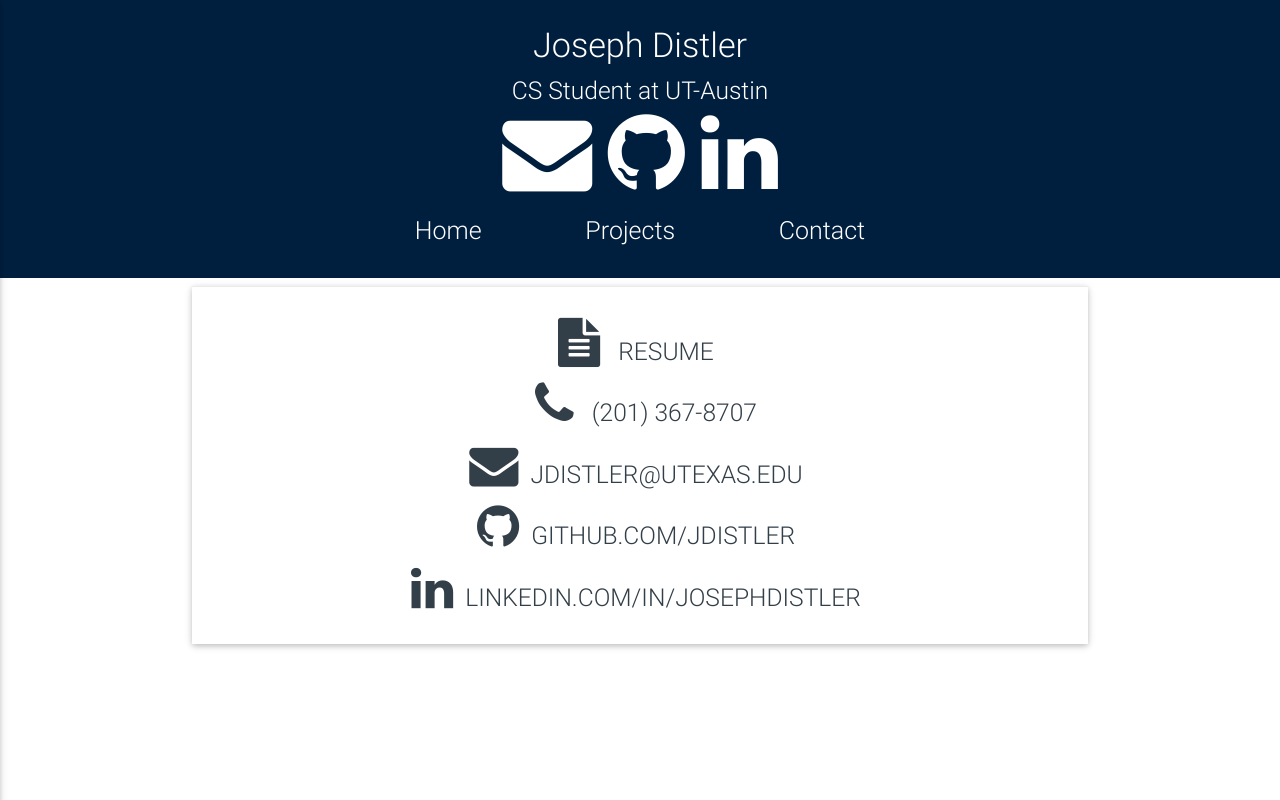
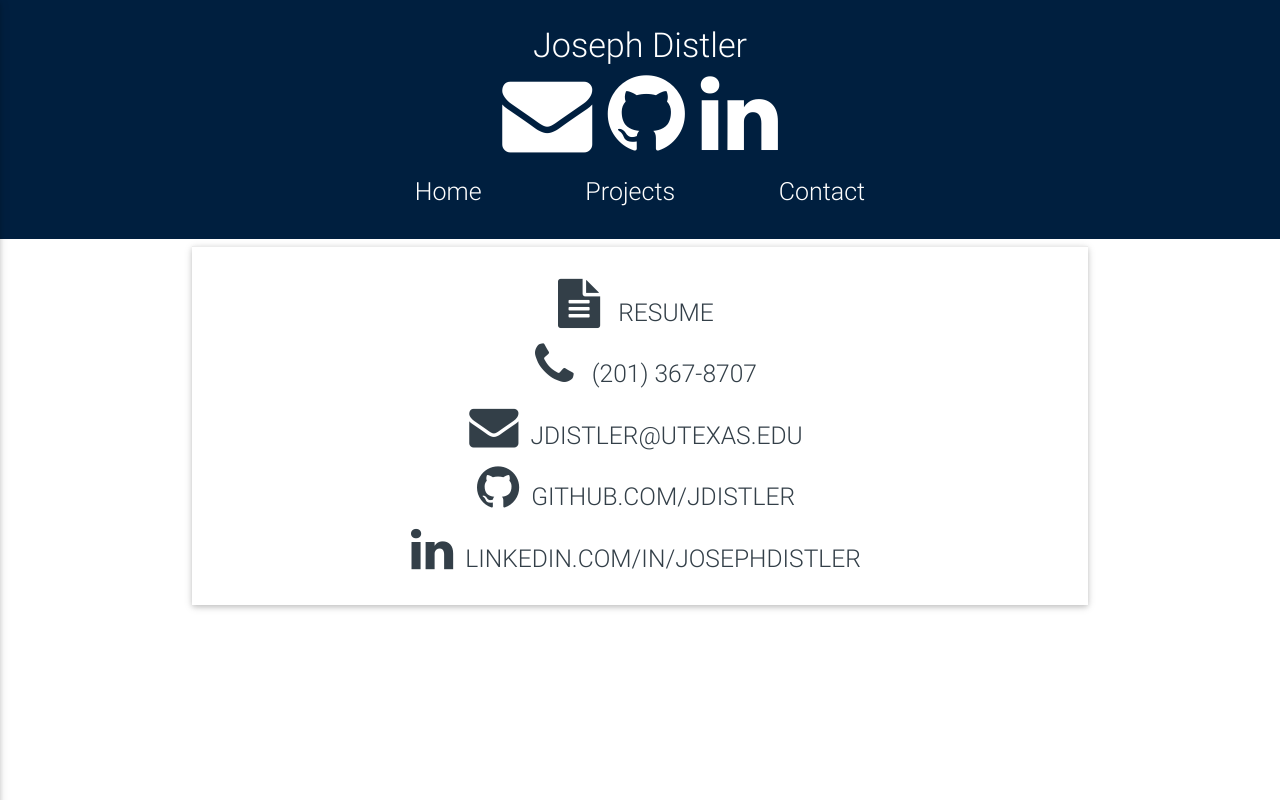
Before and after one commit to jdistler/jdistler.github.io, a plain HTML site: page contact.html in a window 1280 px wide. Drawn offline with Linux system fonts and the light colour scheme.

Commit message:
Remove student from site

```diff
--- a/contact.html
+++ b/contact.html
@@ -21,7 +21,6 @@
    <header class="z-depth-1" style="background-color:#001f3f;box-shadow:none;">
       <a href="#" data-activates="mobile-demo" class="button-collapse" id="sidebar-nav" style="display:none;"><i class="fa fa-bars fa-4x" style="margin: 10px 10px;"></i></a>
       <h4 style="padding-top:10px;margin-bottom:5px;">Joseph Distler</h4>
-      <h5 style="margin-bottom:5px;">CS Student at UT-Austin</h5>
       <div style="text-align:center">
          <div class="social-links">
             <a href="mailto:jdistler@utexas.edu" target="_blank"><i class="fa  fa-envelope" style="color:#fff;font-size: 6em;" title="Email"></i></a>
```
Also changed, not shown: iotlab.html (+0 -1 lines), nanopokerclub.html (+0 -1 lines), projects.html (+0 -1 lines), vibed.html (+0 -1 lines).
